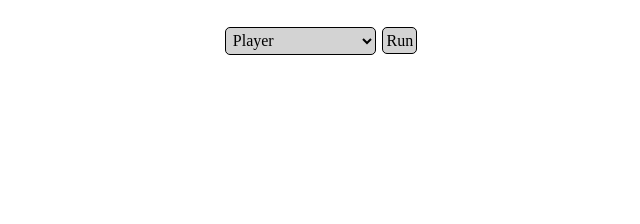
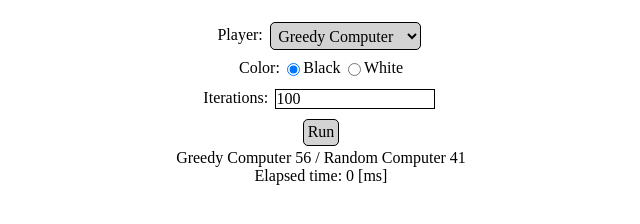
Before and after one commit to equal-l2/reversi, a plain HTML site: page test.html in a window 1280 px wide. Both pictures are taken after a click on the button "Run". Shown: the whole page, without its empty margins (319-959 px from the left). Drawn offline with Linux system fonts and the light colour scheme.

Commit message:
Better interface for test

```diff
--- a/index.css
+++ b/index.css
@@ -86,3 +86,7 @@ button {
   align-items: top;
   gap: 2em;
 }
+
+input {
+  border: solid 1px;
+}
--- a/js/player.js
+++ b/js/player.js
@@ -1,21 +1,22 @@
 import { flipped } from "./board.js";
 
 class AbstractPlayer {
-  constructor(stone, isHuman) {
+  constructor(stone, isHuman, name) {
     this.stone = stone;
     this.isHuman = isHuman;
+    this.name = name;
   }
 }
 
 class Player extends AbstractPlayer {
   constructor(stone) {
-    super(stone, true);
+    super(stone, true, "Player");
   }
 }
 
 class AbstractComputer extends AbstractPlayer {
-  constructor(stone) {
-    super(stone, false);
+  constructor(stone, name) {
+    super(stone, false, name);
   }
 
   chooseCell(_board) {
@@ -24,6 +25,10 @@ class AbstractComputer extends AbstractPlayer {
 }
 
 const StepsToLook = 1;
+
+if (StepsToLook <= 0) {
+  throw new Error("StepsToLook must be positive");
+}
 
 function getAllHands(steps, board, stone) {
   const cells = board.getPlaceable(stone);
@@ -73,6 +78,10 @@ function getBoards(orig, stone) {
 }
 
 class GreedyComputer extends AbstractComputer {
+  constructor(stone) {
+    super(stone, "Greedy Computer");
+  }
+
   chooseCell(board) {
     const boards = getBoards(board, this.stone);
 
@@ -89,6 +98,10 @@ class GreedyComputer extends AbstractComputer {
 }
 
 class SmartComputer extends AbstractComputer {
+  constructor(stone) {
+    super(stone, "Smart Computer");
+  }
+
   chooseCell(board) {
     const boards = getBoards(board, this.stone);
     // select the cell that the opponent will have least choises.
@@ -107,6 +120,10 @@ class SmartComputer extends AbstractComputer {
 }
 
 class RandomComputer extends AbstractComputer {
+  constructor(stone) {
+    super(stone, "Random Computer");
+  }
+
   chooseCell(board) {
     const cells = board.getPlaceable(this.stone);
     return cells[Math.trunc(Math.random() * cells.length)];
--- a/js/test.js
+++ b/js/test.js
@@ -32,17 +32,28 @@ function runGame(players) {
 }
 
 function runTest() {
+  document.getElementById("result").innerText = "Running...";
+  document.getElementById("elapsed").innerText = "";
+
+  setTimeout(() => {
     const selector = document.getElementById("player-choose");
-  const chosen = selector.options[selector.selectedIndex];
+    const playerChosen = Number.parseInt(
+      selector.options[selector.selectedIndex].value
+    );
+    const colorChosen = Number.parseInt(
+      document.querySelector("input:checked").value
+    );
     let players = [null, null, null];
-  players[1] = getPlayerObj(3, 1); // random player
-  players[2] = getPlayerObj(Number(chosen.value), 2);
-  if (players[2].isHuman) {
+    players[colorChosen] = getPlayerObj(playerChosen, colorChosen);
+    if (players[colorChosen].isHuman) {
       throw new Error("Only non-human players can be tested");
     }
+    players[flipped(colorChosen)] = getPlayerObj(3, flipped(colorChosen)); // random player
 
     let wins = [0, 0];
-  for (let i = 0; i < 1000; i++) {
+    const iter = Number.parseInt(document.getElementById("iter").value);
+    const start = performance.now();
+    for (let i = 0; i < iter; i++) {
       const cnts = runGame(players);
       if (cnts[1] > cnts[2]) {
         wins[0]++;
@@ -50,8 +61,15 @@ function runTest() {
         wins[1]++;
       }
     }
+    const end = performance.now();
 
-  document.getElementById("result").innerText = `Random ${wins[0]} / Target ${wins[1]}`;
+    document.getElementById(
+      "result"
+    ).innerText = `${players[1].name} ${wins[0]} / ${players[2].name} ${wins[1]}`;
+    document.getElementById("elapsed").innerText = `Elapsed time: ${
+      end - start
+    } [ms]`;
+  }, 10);
 }
 
 function initPage() {
@@ -59,7 +77,7 @@ function initPage() {
 
   // generate selectors
   const selector = document.getElementById("player-choose");
-  for (let i = 0; i < playerNames.length; i++) {
+  for (let i = 1; i < playerNames.length; i++) {
     const option = document.createElement("option");
     option.value = i;
     option.text = playerNames[i];
--- a/test.html
+++ b/test.html
@@ -10,12 +10,18 @@
 
 <body>
     <div id="view-container">
-        <div id="game-container">
-            <div id="control" class="flex-center">
-                <select id="player-choose"></select>
+        <div id="game-container" style="display:flex;flex-direction:column; align-items:center">
+            <div id="control" style="display:flex;flex-direction:column; align-items:center">
+                <div>Player: <select id="player-choose"></select></div>
+                <div>Color:
+                    <input type="radio" name="color" value="1" checked>Black</input>
+                    <input type="radio" name="color" value="2">White</input>
+                </div>
+                <div>Iterations: <input id="iter" type="number" value="100" style="width:10em"></input></div>
                 <button id="run-button">Run</button>
             </div>
             <p id="result"></p>
+            <p id="elapsed"></p>
         </div>
     </div>
     <script type="module" src="./js/test.js"></script>
```
Lines whose indentation alone changed are shown as unchanged.
